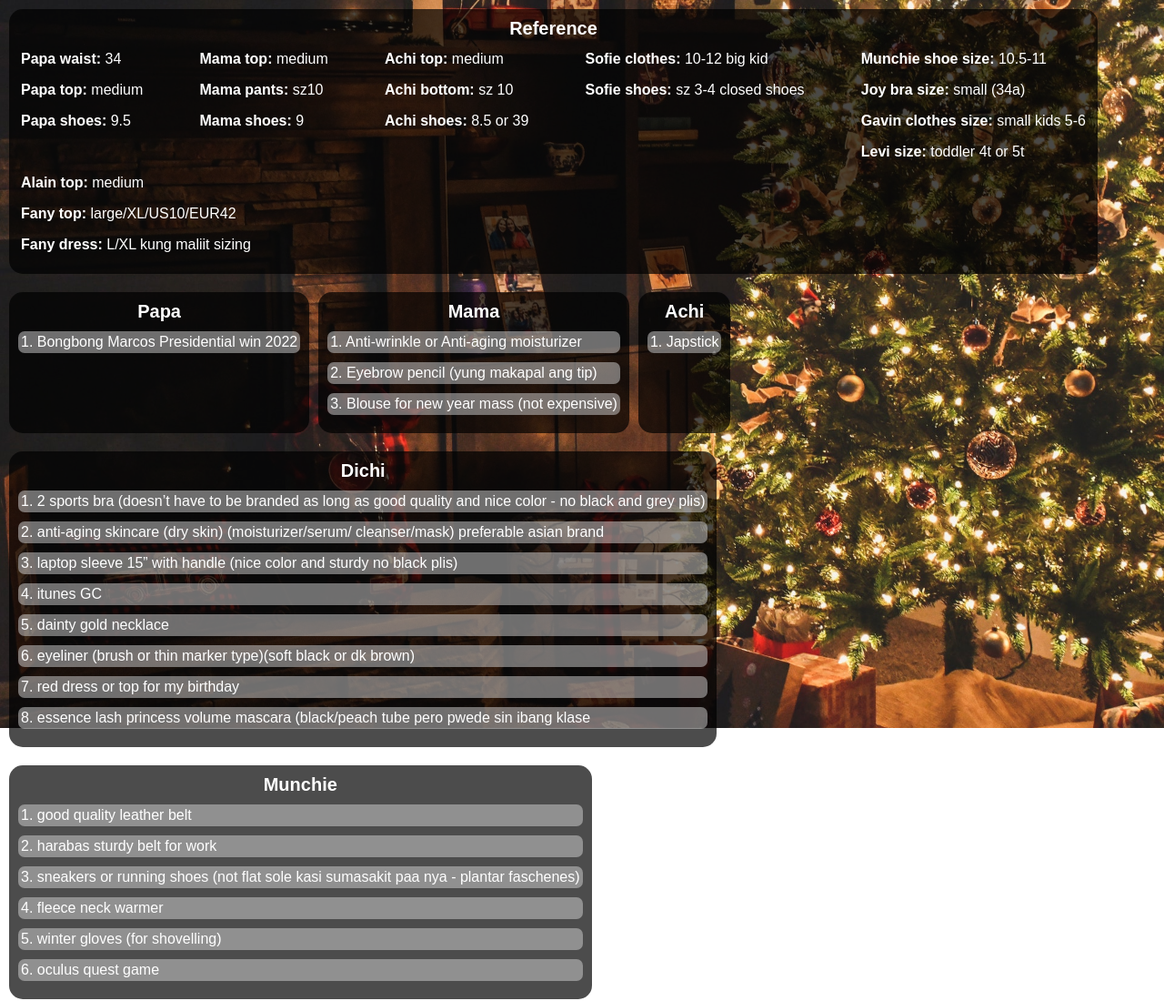
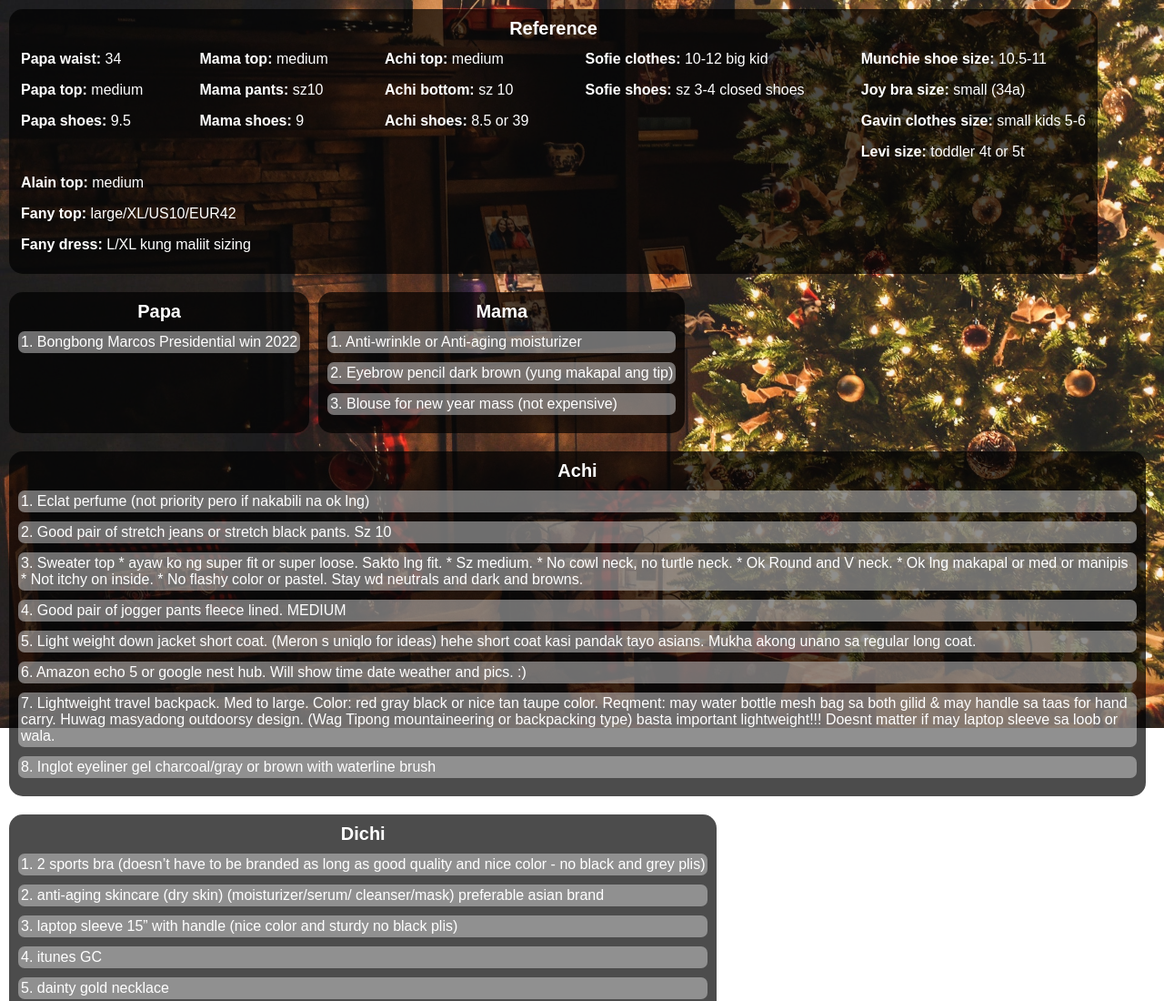
Before and after one commit to jkvgo/gofamilywishlist, a plain HTML site: page index.html in a window 1280 px wide. Shown: the top 1100 px of the page at 91% size. Drawn offline with Linux system fonts and the light colour scheme.

Commit message:
Changed mama and added achi

```diff
--- a/index.html
+++ b/index.html
@@ -57,13 +57,29 @@
         <div class="mama member">
             <div class="header"><b>Mama</b></div>
             <span>1. Anti-wrinkle or Anti-aging moisturizer</span>
-            <span>2. Eyebrow pencil (yung makapal ang tip)</span>
+            <span>2. Eyebrow pencil dark brown (yung makapal ang tip)</span>
             <span>3. Blouse for new year mass (not expensive)</span>
         </div>
 
         <div class="achi member">
             <div class="header"><b>Achi</b></div>
-            <span>1. Japstick</span>
+            <span>1. Eclat perfume (not priority pero if nakabili na ok lng)</span>
+            <span>2. Good pair of stretch jeans or stretch black pants. Sz 10</span>
+            <span>3. Sweater top
+            * ayaw ko ng super fit or super loose. Sakto lng fit.
+            * Sz medium.
+            * No cowl neck, no turtle neck.
+            * Ok Round and V neck.
+            * Ok lng makapal or med or manipis
+            * Not itchy on inside.
+            * No flashy color or pastel. Stay wd neutrals and dark and browns. </span>
+            <span>4. Good pair of jogger pants fleece lined. MEDIUM</span>
+            <span>5. Light weight down jacket short coat. (Meron s uniqlo for ideas) hehe short coat kasi pandak tayo asians. Mukha akong unano sa regular long coat. </span>
+            <span>6. Amazon echo 5 or google nest hub. Will show time date weather and pics. :) </span>
+            <span>7. Lightweight travel backpack. Med to large.
+            Color: red gray black or nice tan taupe color.
+            Reqment: may water bottle mesh bag sa both gilid & may handle sa taas for hand carry. Huwag masyadong outdoorsy design. (Wag Tipong mountaineering or backpacking type) basta important lightweight!!! Doesnt matter if may laptop sleeve sa loob or wala. </span>
+            <span>8. Inglot eyeliner gel charcoal/gray or brown with waterline brush</span>
         </div>
 
         <div class="dichi member">
```
